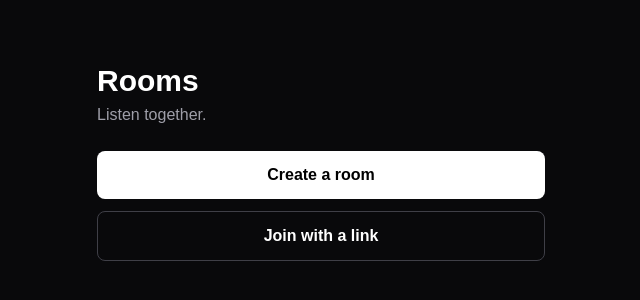
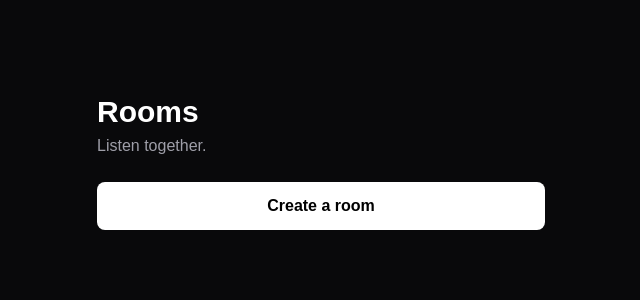
Before and after one commit to Keltyj21/rooms, a Next.js app: page / in a window 1280 px wide. Shown: the part 238-538 px from the top of the page, without its empty margins (319-959 px from the left). Built offline with nearby package versions, Linux system fonts and the light colour scheme.

Commit message:
real room IDs and Share button

```diff
--- a/app/page.tsx
+++ b/app/page.tsx
@@ -1,6 +1,19 @@
-import Link from "next/link"
+"use client"
+
+import { useRouter } from "next/navigation"
+
+function generateRoomId() {
+  return Math.random().toString(36).substring(2, 8)
+}
 
 export default function Home() {
+  const router = useRouter()
+
+  function createRoom() {
+    const id = generateRoomId()
+    router.push(`/room/${id}`)
+  }
+
   return (
     <main className="min-h-screen bg-zinc-950 text-white flex flex-col items-center justify-center p-8">
       <div className="max-w-md w-full flex flex-col gap-6">
@@ -10,12 +23,12 @@ export default function Home() {
         </div>
 
         <div className="flex flex-col gap-3">
-          <Link href="/room/abc123" className="w-full bg-white text-black font-semibold py-3 px-6 rounded-lg hover:bg-zinc-200 transition text-center">
+          <button
+            onClick={createRoom}
+            className="w-full bg-white text-black font-semibold py-3 px-6 rounded-lg hover:bg-zinc-200 transition"
+          >
             Create a room
-          </Link>
-          <Link href="/room/abc123" className="w-full border border-zinc-700 text-white font-semibold py-3 px-6 rounded-lg hover:bg-zinc-900 transition text-center">
-            Join with a link
-          </Link>
+          </button>
         </div>
       </div>
     </main>
--- a/app/room/[id]/page.tsx
+++ b/app/room/[id]/page.tsx
@@ -42,6 +42,7 @@ export default function RoomPage({
   const iframeRef = useRef<HTMLIFrameElement>(null)
   const isRemoteUpdate = useRef(false)
   const [needsInteraction, setNeedsInteraction] = useState(false)
+  const [copied, setCopied] = useState(false)
   const socketRef = useRef<any>(null)
   const listenerStarting = useRef(false)
 
@@ -162,6 +163,17 @@ console.log("widget initialized")
             <p className="text-zinc-500 text-sm">Listening together</p>
           </div>
         </div>
+        <div className="flex items-center gap-2">
+          <button
+            onClick={() => {
+              navigator.clipboard.writeText(window.location.href)
+              setCopied(true)
+              setTimeout(() => setCopied(false), 2000)
+            }}
+            className="text-xs px-3 py-1 rounded-full border border-zinc-700 text-zinc-500 hover:text-white hover:border-zinc-500 transition"
+          >
+            {copied ? "Copied!" : "Copy link"}
+          </button>
           <button
             onClick={() => setIsHost((h) => !h)}
             className={`text-xs px-3 py-1 rounded-full border transition ${
@@ -172,6 +184,7 @@ console.log("widget initialized")
           >
             {isHost ? "Host" : "Listener"}
           </button>
+        </div>
       </div>
 
       {/* Player */}
```
Lines whose indentation alone changed are shown as unchanged.
